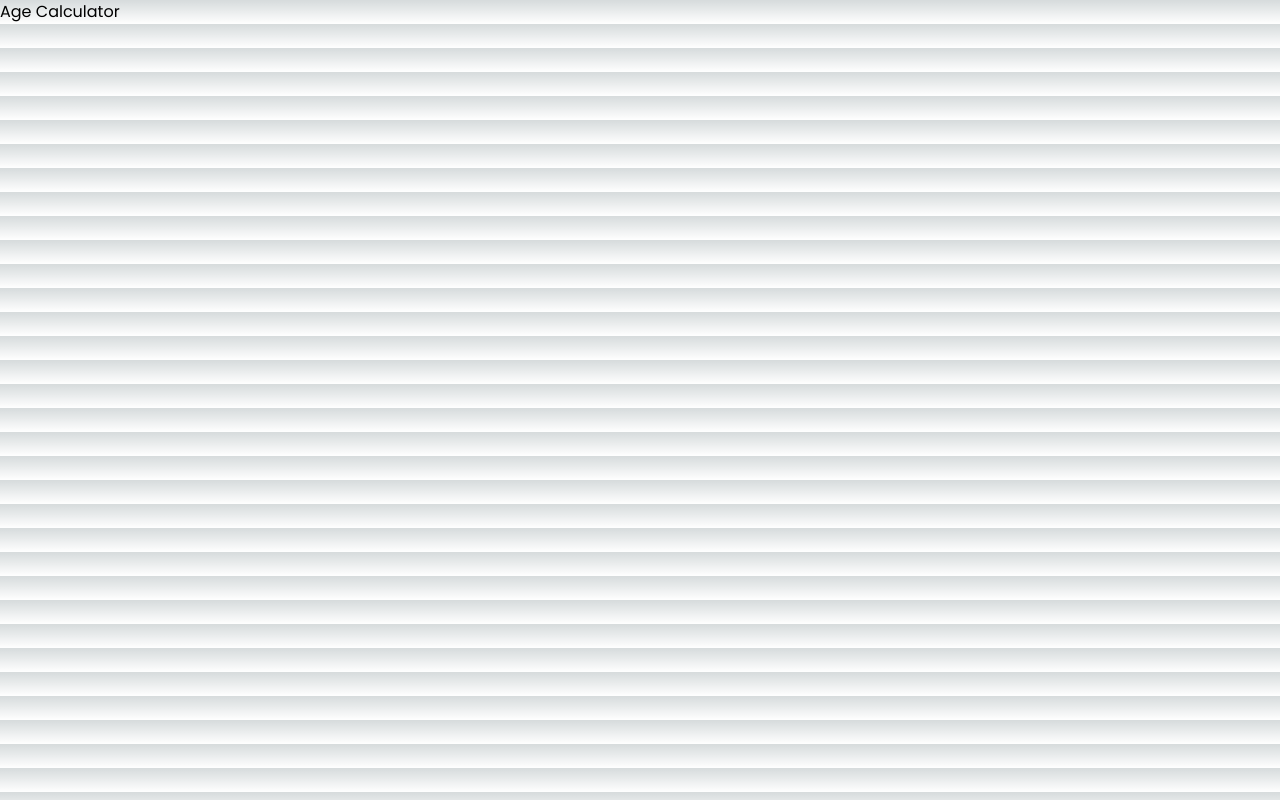
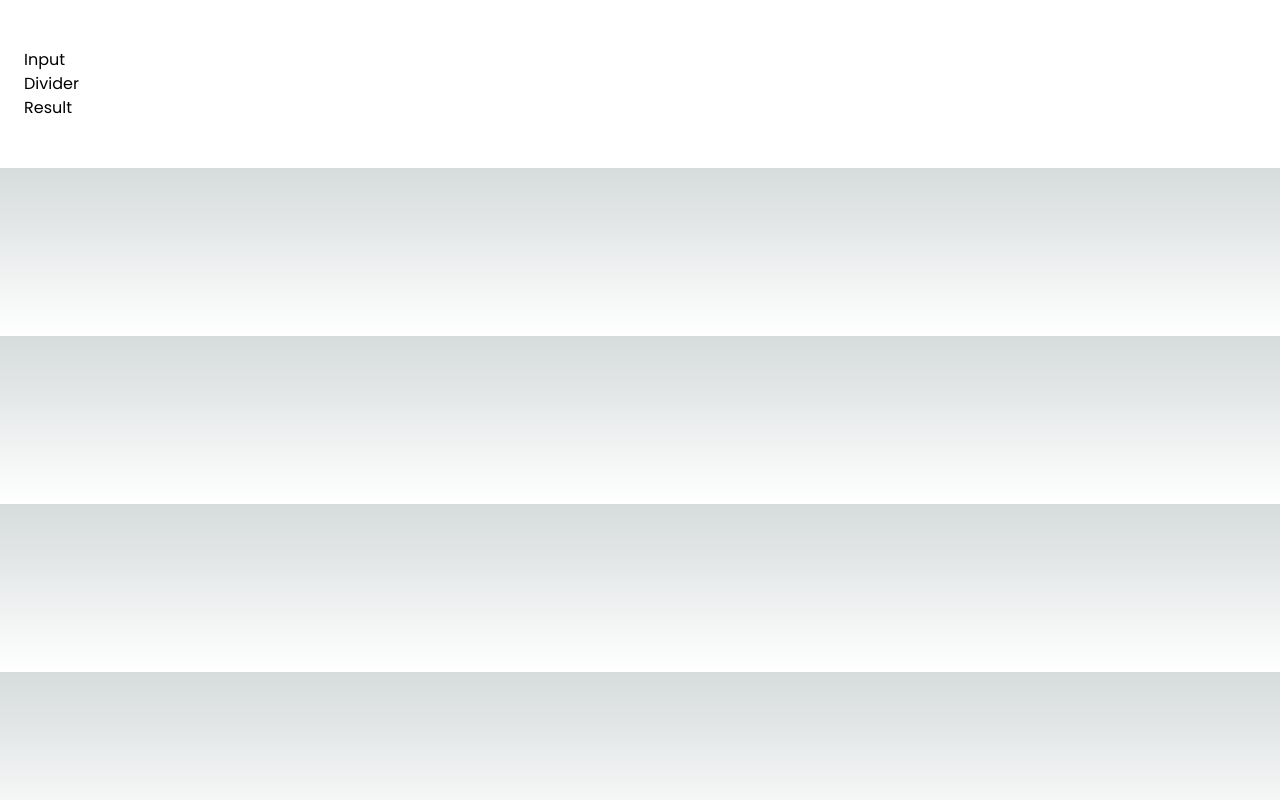
Before and after one commit to Md-Talim/age-caluculator, a Next.js app: page / in a window 1280 px wide. Built offline with nearby package versions, Linux system fonts and the light colour scheme.

Commit message:
Create basic layout

```diff
--- a/src/app/page.tsx
+++ b/src/app/page.tsx
@@ -1,3 +1,9 @@
 export default function Home() {
-  return <h1>Age Calculator</h1>;
+  return (
+    <main className="bg-white py-12 px-6">
+      <section>Input</section>
+      <section>Divider</section>
+      <section>Result</section>
+    </main>
+  );
 }
```
